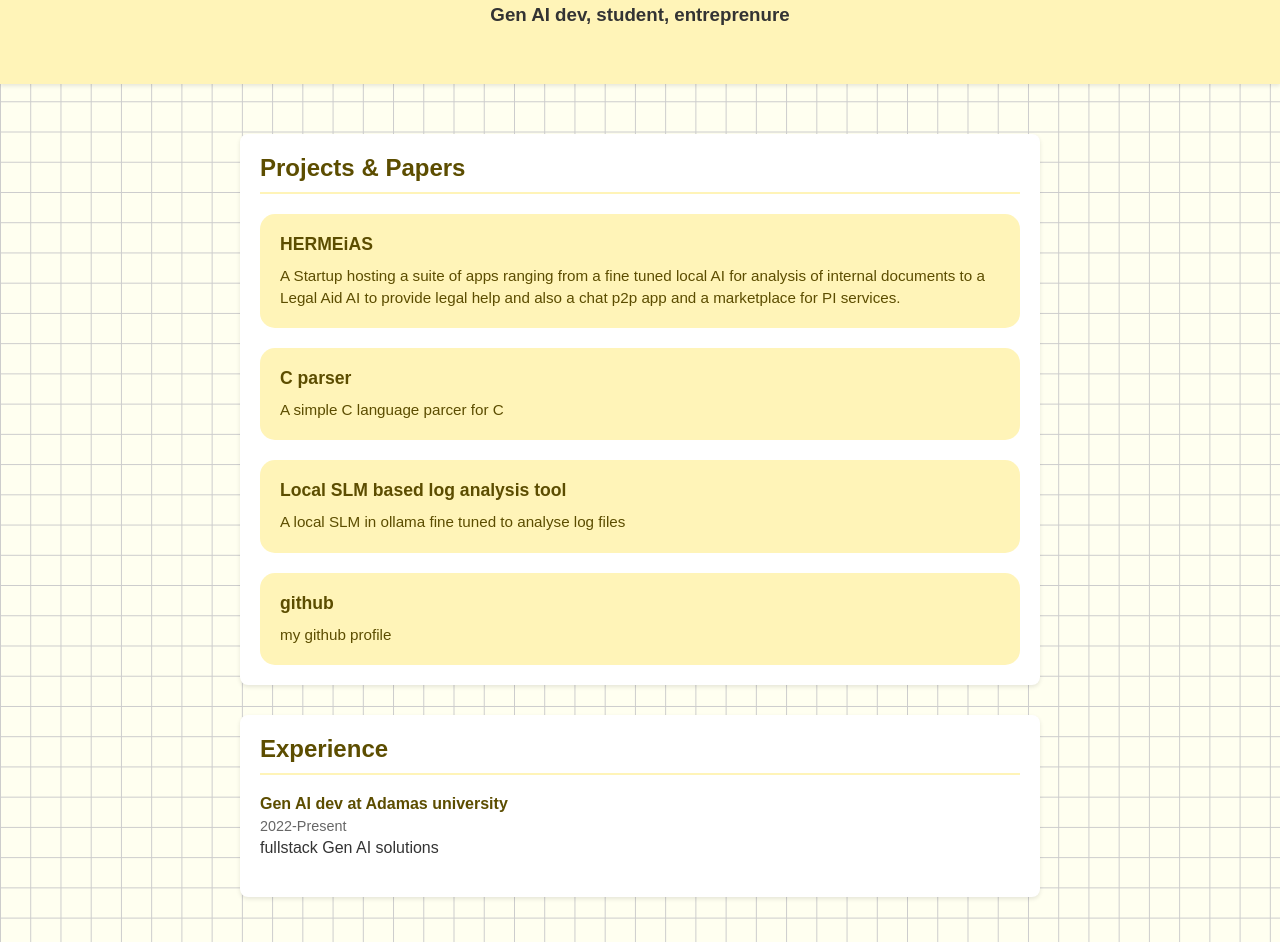
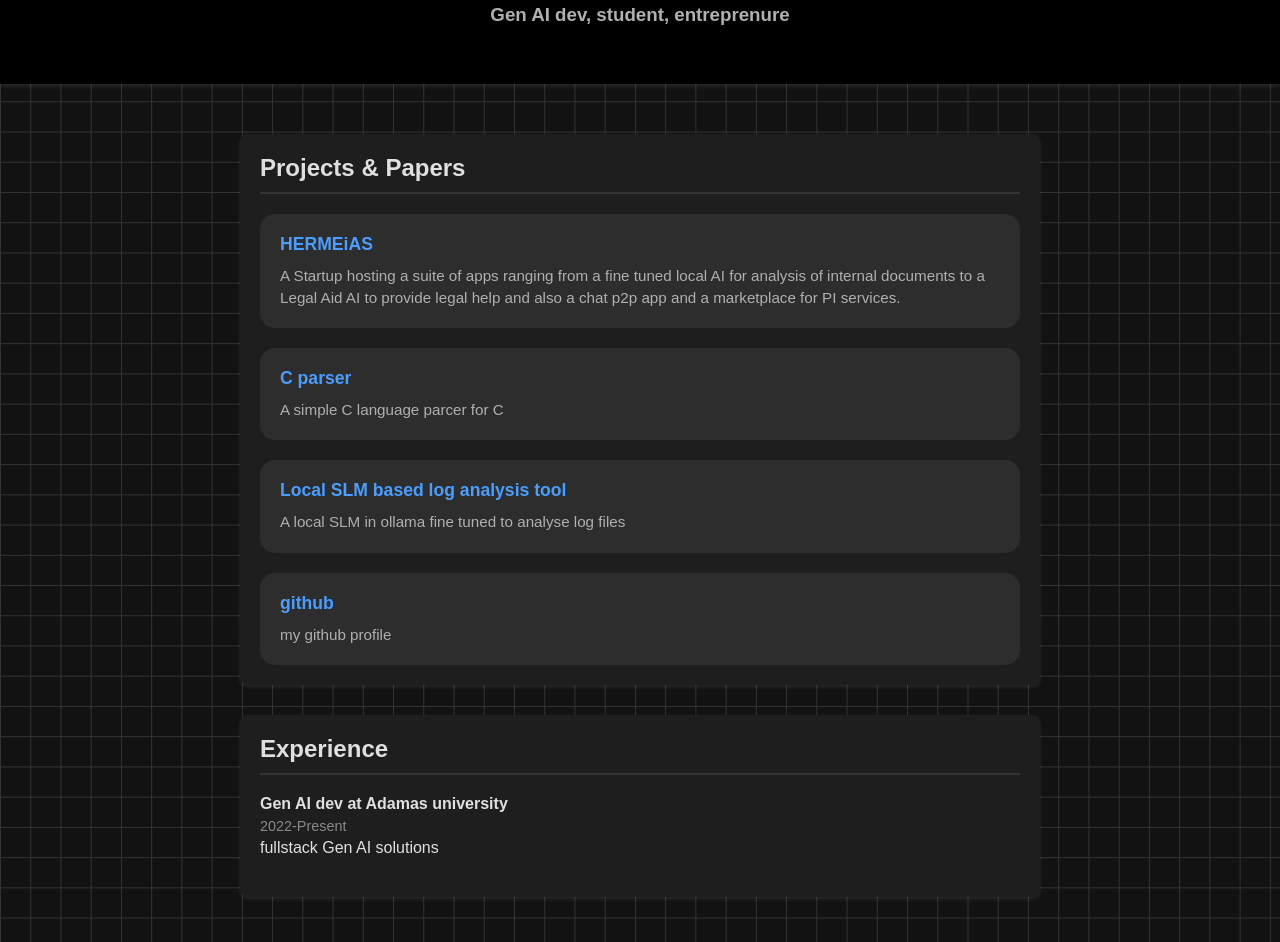
Before and after one commit to steamed-p0tato/my-site, a plain HTML site: page index.html in a window 1280 px wide. Shown: the part 322-1264 px from the top of the page. Drawn offline with Linux system fonts and the light colour scheme.

Commit message:
Update index.html

```diff
--- a/index.html
+++ b/index.html
@@ -9,11 +9,11 @@
             font-family: Arial, sans-serif;
             margin: 0;
             padding: 0;
-            background-color: #fffff0;
-            color: #333;
+            background-color: #121212;
+            color: #e0e0e0;
             background-image:
-                linear-gradient(#cccccc 1px, transparent 1px),
-                linear-gradient(90deg, #cccccc 1px, transparent 1px);
+                linear-gradient(#333333 1px, transparent 1px),
+                linear-gradient(90deg, #333333 1px, transparent 1px);
             background-size: 8mm 8mm;
         }
 
@@ -24,11 +24,11 @@
         }
 
         .header {
-            background-color: #fff4b8;
+            background-color: #000000;
             padding: 40px 0;
             text-align: center;
             margin-bottom: 30px;
-            box-shadow: 0 2px 4px rgba(0,0,0,0.1);
+            box-shadow: 0 2px 4px rgba(255,255,255,0.1);
         }
 
         .profile-img {
@@ -37,27 +37,31 @@
             border-radius: 50%;
             object-fit: cover;
             margin-bottom: 20px;
-            border: 3px solid #fff8dc;
+            border: 3px solid #333333;
         }
 
         .section {
-            background-color: white;
+            background-color: #1e1e1e;
             padding: 20px;
             margin-bottom: 30px;
             border-radius: 8px;
-            box-shadow: 0 2px 4px rgba(0,0,0,0.1);
+            box-shadow: 0 2px 4px rgba(255,255,255,0.1);
         }
 
         h1 {
             margin: 0;
-            color: #5c4d00;
+            color: #e0e0e0;
         }
 
         h2 {
-            color: #5c4d00;
-            border-bottom: 2px solid #fff4b8;
+            color: #e0e0e0;
+            border-bottom: 2px solid #333333;
             padding-bottom: 10px;
             margin-top: 0;
+        }
+
+        h3 {
+            color: #b0b0b0;
         }
 
         .projects-list {
@@ -68,7 +72,7 @@
         }
 
         .project-bubble {
-            background-color: #fff4b8;
+            background-color: #2d2d2d;
             padding: 20px;
             border-radius: 15px;
             transition: transform 0.2s, box-shadow 0.2s;
@@ -76,8 +80,8 @@
 
         .project-bubble:hover {
             transform: translateY(-5px);
-            box-shadow: 0 4px 8px rgba(0,0,0,0.1);
-            background-color: #fff8dc;
+            box-shadow: 0 4px 8px rgba(255,255,255,0.1);
+            background-color: #333333;
         }
 
         .project-title {
@@ -87,17 +91,17 @@
         }
 
         .project-title a {
-            color: #5c4d00;
+            color: #4a9eff;
             text-decoration: none;
         }
 
         .project-title a:hover {
-            color: #3d3300;
+            color: #66b3ff;
             text-decoration: underline;
         }
 
         .project-description {
-            color: #5c4d00;
+            color: #b0b0b0;
             line-height: 1.4;
             font-size: 0.95em;
         }
@@ -109,11 +113,11 @@
         .experience-title {
             font-weight: bold;
             margin-bottom: 5px;
-            color: #5c4d00;
+            color: #e0e0e0;
         }
 
         .experience-period {
-            color: #666;
+            color: #888888;
             font-size: 0.9em;
             margin-bottom: 5px;
         }
```
